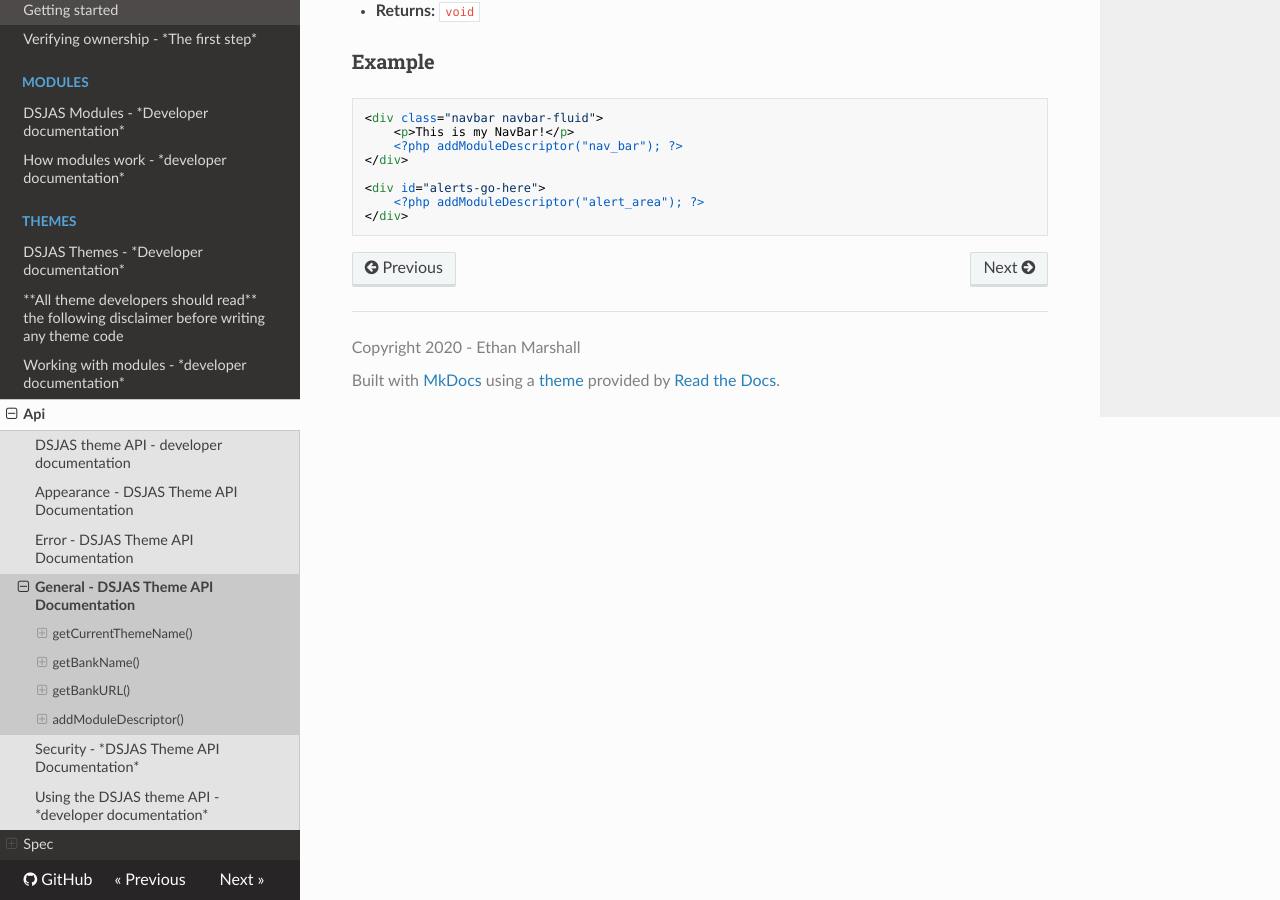
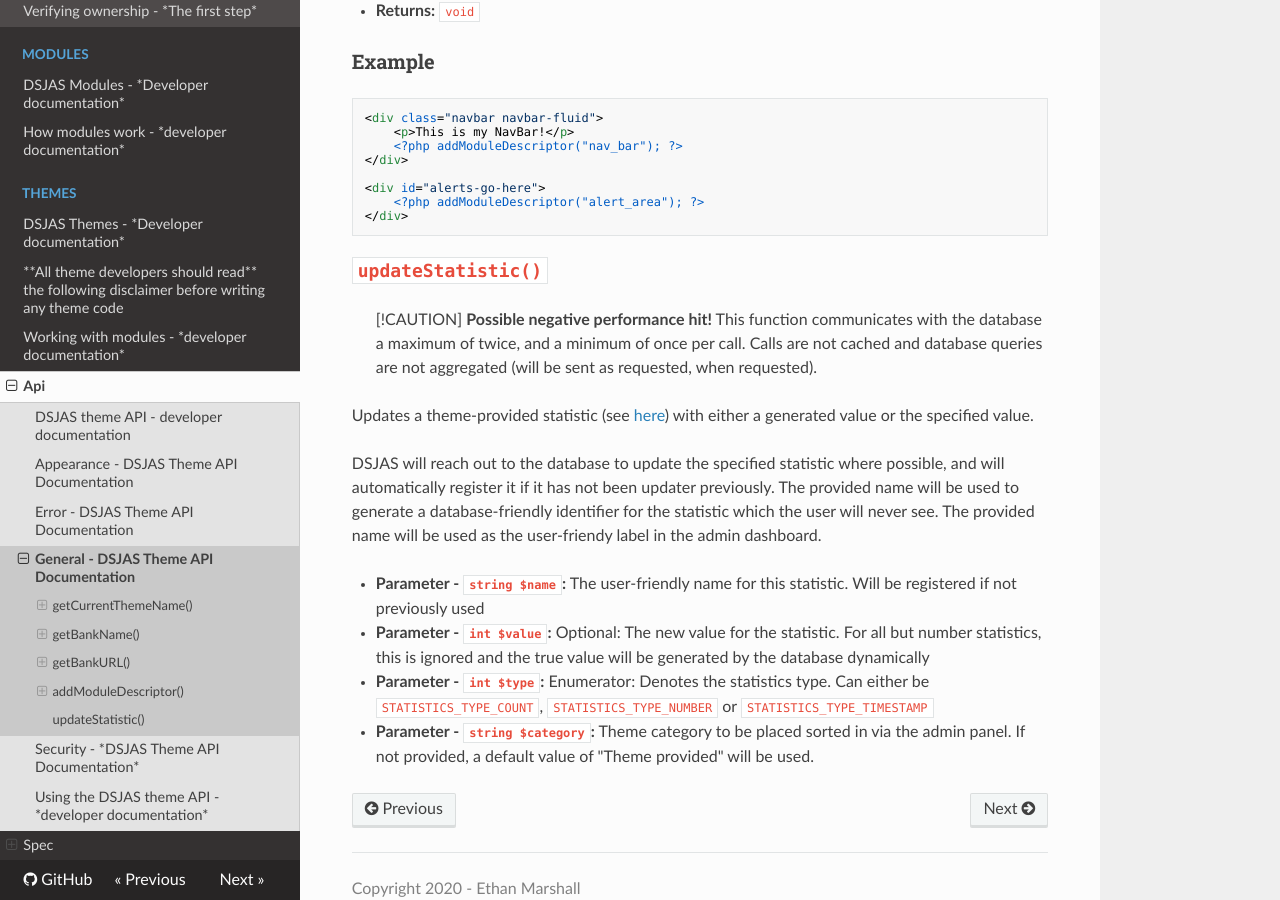
Before and after one commit to DSJAS/DSJAS, an MkDocs documentation site: the page built from docs/themes/api/General.md, in a window 1280 px wide and 900 px high, scrolled down 1883 px. Built offline with MkDocs 1.6.1, drawn with Linux system fonts in a browser that asks for light colours; nearby versions of some CDN libraries.

Commit message:
Add basic documentation on theme statistics API

````diff
--- a/docs/themes/api/General.md
+++ b/docs/themes/api/General.md
@@ -82,3 +82,17 @@ It's important to use module descriptors where possible, as many modules rely on
     <?php addModuleDescriptor("alert_area"); ?>
 </div>
 ```
+
+## ```updateStatistic()```
+
+> [!CAUTION]
+> **Possible negative performance hit!** This function communicates with the database a maximum of twice, and a minimum of once per call. Calls are not cached and database queries are not aggregated (will be sent as requested, when requested).
+
+Updates a theme-provided statistic (see [here](https://github.com/DSJAS/DSJAS/blob/master/docs/administration/Statistics.md#theme-statistics)) with either a generated value or the specified value.
+
+DSJAS will reach out to the database to update the specified statistic where possible, and will automatically register it if it has not been updater previously. The provided name will be used to generate a database-friendly identifier for the statistic which the user will never see. The provided name will be used as the user-friendy label in the admin dashboard.
+
+* **Parameter - ```string $name```:** The user-friendly name for this statistic. Will be registered if not previously used
+* **Parameter - ```int $value```:** Optional: The new value for the statistic. For all but number statistics, this is ignored and the true value will be generated by the database dynamically
+* **Parameter - ```int $type```:** Enumerator: Denotes the statistics type. Can either be ```STATISTICS_TYPE_COUNT```, ```STATISTICS_TYPE_NUMBER``` or ```STATISTICS_TYPE_TIMESTAMP```
+* **Parameter - ```string $category```:** Theme category to be placed sorted in via the admin panel. If not provided, a default value of "Theme provided" will be used.
````
